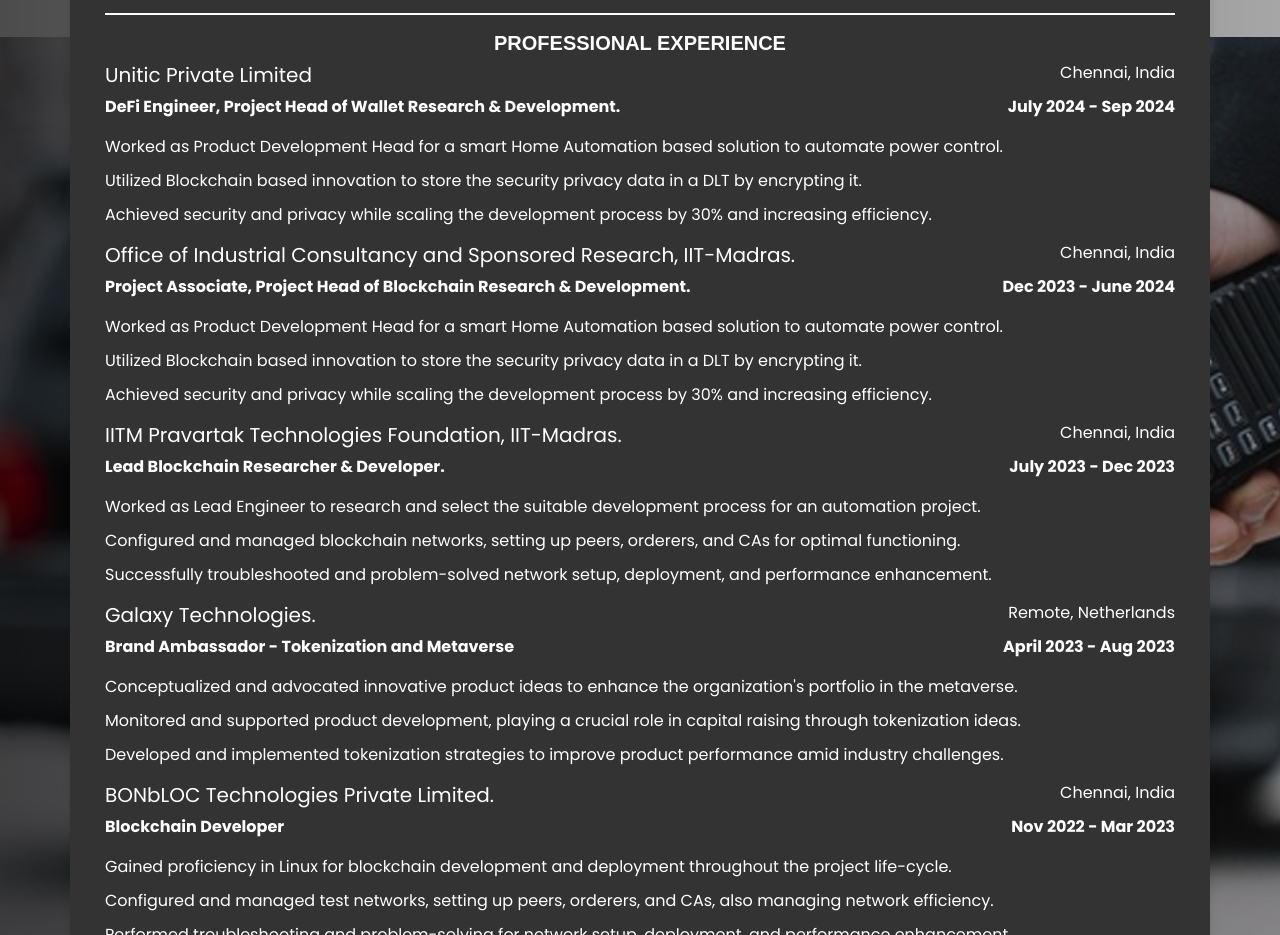
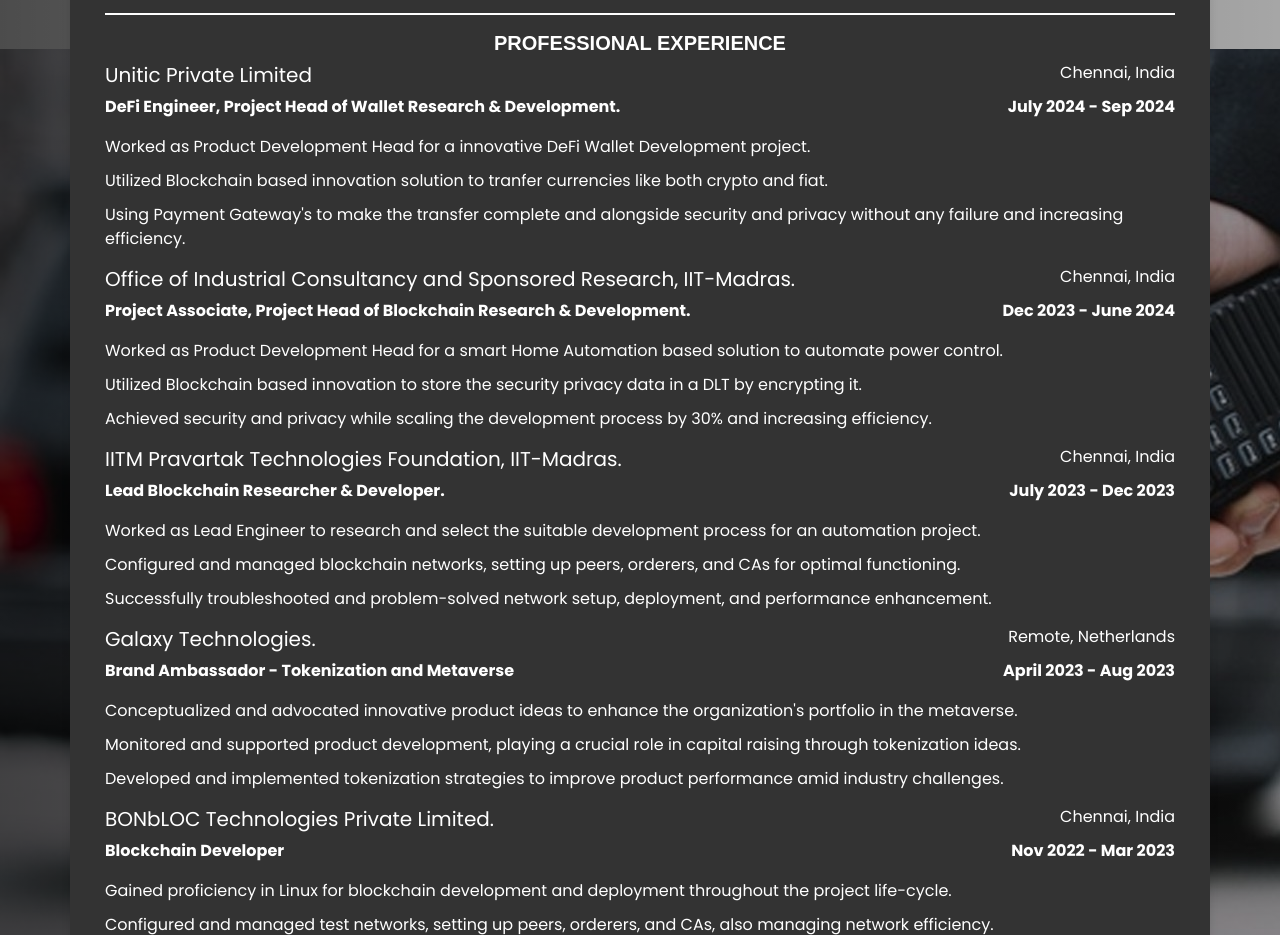
Before and after one commit to vigneshbalu96/Git_Portfolio, a plain HTML site: page contact.html in a window 1280 px wide. Shown: the part 804-1739 px from the top of the page. Drawn offline with Linux system fonts and the light colour scheme.

Commit message:
Added Recent work

```diff
--- a/contact.html
+++ b/contact.html
@@ -220,9 +220,9 @@
                   <span style="float: right; font-size: 16px;"> July 2024 - Sep 2024 </span>
                 </strong></p>
                 <ul>
-                  <li> Worked as Product Development Head for a smart Home Automation based solution to automate power control.</li>
-                  <li>Utilized Blockchain based innovation to store the security privacy data in a DLT by encrypting it.</li>
-                  <li>Achieved security and privacy while scaling the development process by 30% and increasing efficiency.</li>
+                  <li>Worked as Product Development Head for a innovative DeFi Wallet Development project.</li>
+                  <li>Utilized Blockchain based innovation solution to tranfer currencies like both crypto and fiat.</li>
+                  <li>Using Payment Gateway's to make the transfer complete and alongside security and privacy without any failure and increasing efficiency.</li>
                 </ul>
                 <h5>Office of Industrial Consultancy and Sponsored Research, IIT-Madras. <span style="float: right; font-size: 16px;"> Chennai, India</span></h5>
                 <p><strong>
```
